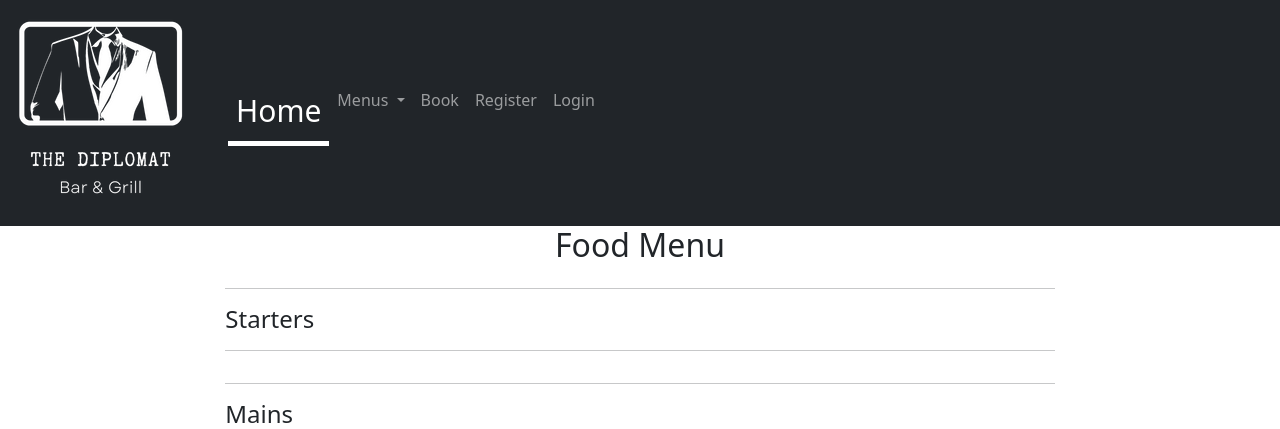
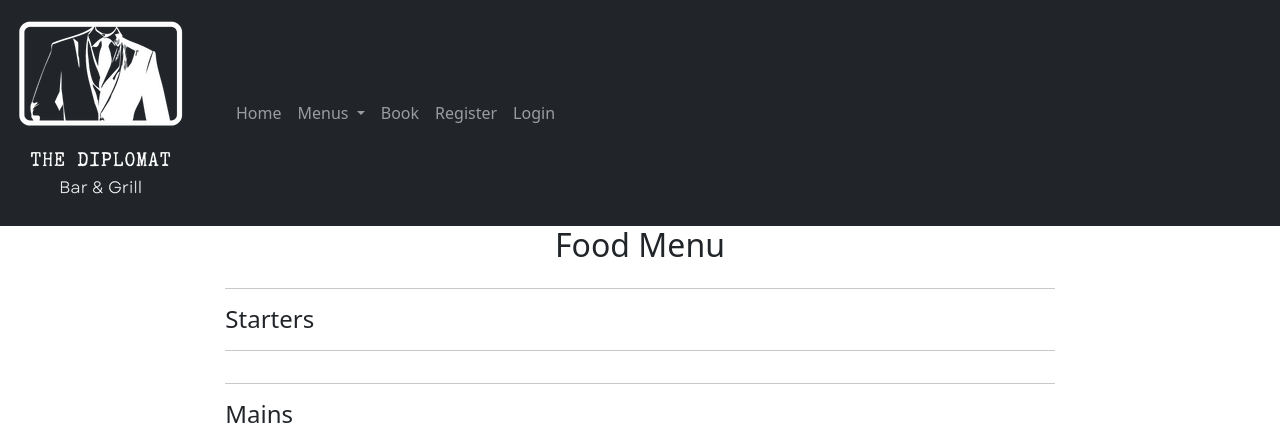
Before and after one commit to ArronBeale/CI_PP4_the_diplomat, a Django app: page /food_menu/ in a window 1280 px wide. Shown: the top 429 px of the page. Run offline with Django 3.2, Linux system fonts and the light colour scheme; data that the repository does not hold is empty; some libraries are stand-ins or nearby versions.

Commit message:
Remove active class from nav in base.html

```diff
--- a/static/css/style.css
+++ b/static/css/style.css
@@ -11,7 +11,6 @@
 }
 
 .active{
-    font-size: 30px;
     color: red;
-    border-bottom: 5px solid rgb(255, 255, 255);
+    border-bottom: 3px solid rgb(255, 255, 255);
   }
--- a/templates/base.html
+++ b/templates/base.html
@@ -41,7 +41,7 @@
       <div class="collapse navbar-collapse" id="navbarNav">
         <ul class="navbar-nav">
           <li class="nav-item">
-            <a class="nav-link active" aria-current="page" href="{% url 'home' %}">Home</a>
+            <a class="nav-link" aria-current="page" href="{% url 'home' %}">Home</a>
           </li>
           <li class="nav-item">
             <div class="dropdown">
```
